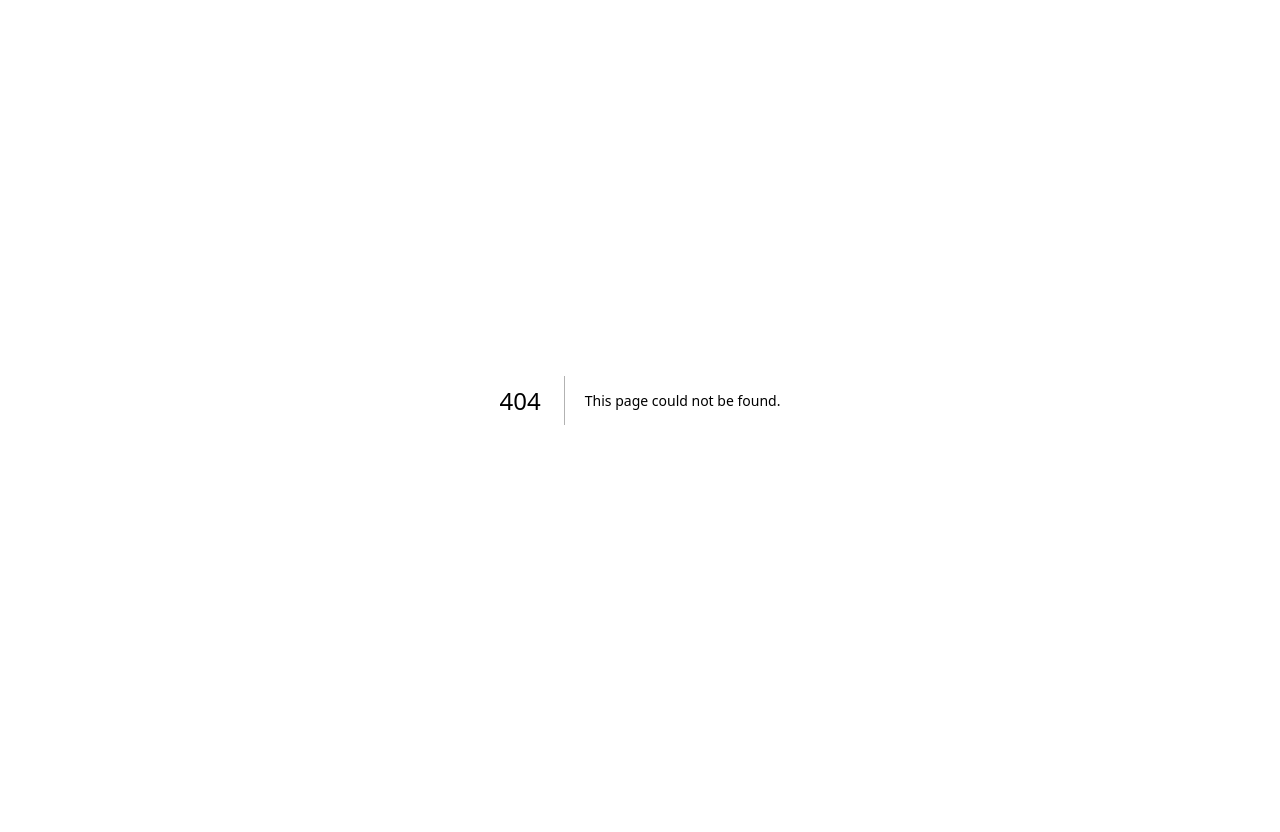
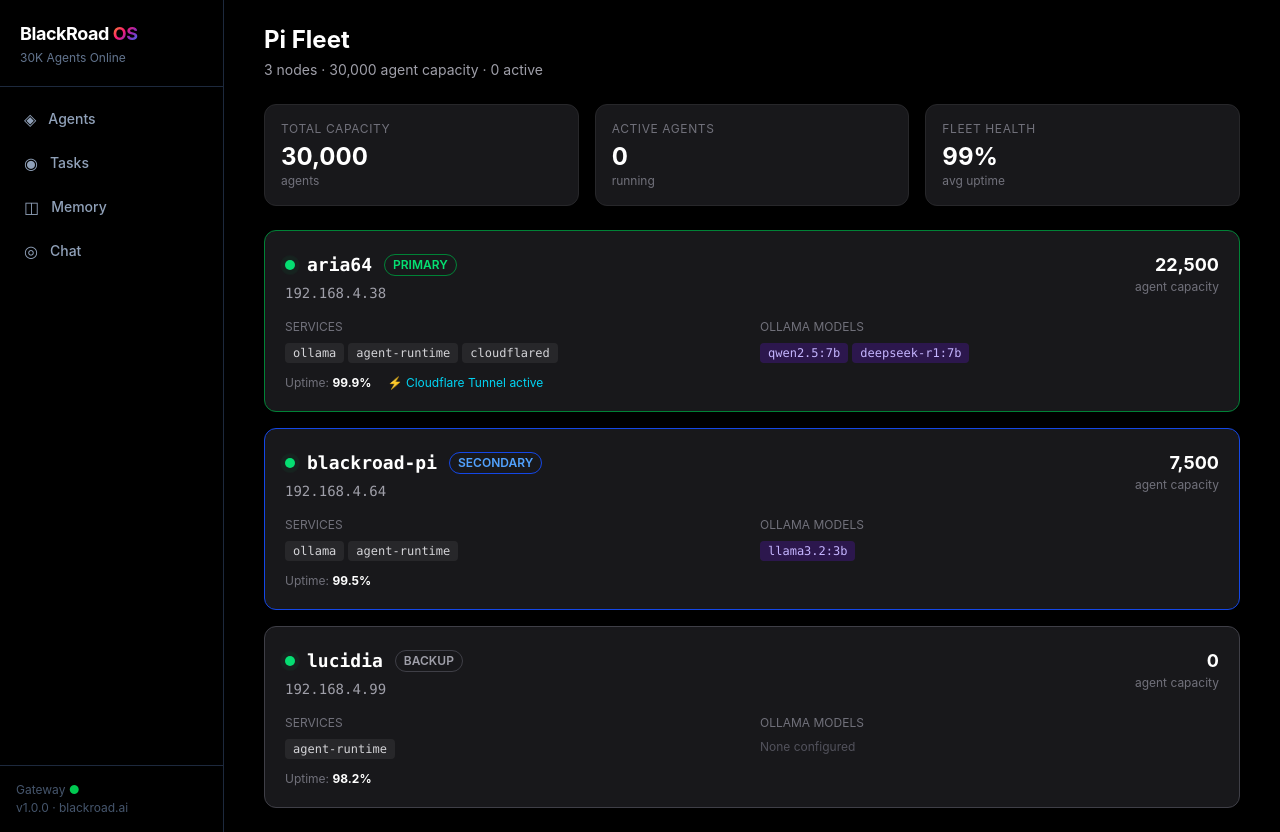
Before and after one commit to BlackRoad-OS/blackroad-os-web, a Next.js app: page /fleet in a window 1280 px wide. Before the commit this address had no page. Before the commit the page ends 800 px from the top, so only its background shows below. Built offline with nearby package versions, Linux system fonts and the light colour scheme; no server answers.

Commit message:
feat: Pi fleet map with live node status and agent capacity

```diff
--- /dev/null
+++ b/app/(app)/fleet/page.tsx
@@ -0,0 +1,136 @@
+"use client";
+import { useEffect, useState } from "react";
+
+interface PiNode {
+  hostname: string; ip: string; role: "primary" | "secondary" | "backup";
+  agent_capacity: number; agents_active: number;
+  services: string[]; tunnel_active: boolean;
+  ollama_models: string[]; uptime_pct: number;
+}
+
+const PI_NODES: PiNode[] = [
+  { hostname: "aria64",     ip: "192.168.4.38", role: "primary",   agent_capacity: 22500, agents_active: 0,
+    services: ["ollama", "agent-runtime", "cloudflared"], tunnel_active: true,
+    ollama_models: ["qwen2.5:7b", "deepseek-r1:7b"], uptime_pct: 99.9 },
+  { hostname: "blackroad-pi", ip: "192.168.4.64", role: "secondary", agent_capacity: 7500, agents_active: 0,
+    services: ["ollama", "agent-runtime"], tunnel_active: false,
+    ollama_models: ["llama3.2:3b"], uptime_pct: 99.5 },
+  { hostname: "lucidia",    ip: "192.168.4.99", role: "backup",   agent_capacity: 0, agents_active: 0,
+    services: ["agent-runtime"], tunnel_active: false,
+    ollama_models: [], uptime_pct: 98.2 },
+];
+
+const ROLE_COLOR: Record<string, string> = {
+  primary: "text-green-400 border-green-700", secondary: "text-blue-400 border-blue-700",
+  backup: "text-zinc-400 border-zinc-700",
+};
+
+function PingDot({ active }: { active: boolean }) {
+  return (
+    <span className="relative inline-flex h-2.5 w-2.5">
+      {active && <span className="animate-ping absolute inline-flex h-full w-full rounded-full bg-green-400 opacity-75" />}
+      <span className={`relative inline-flex rounded-full h-2.5 w-2.5 ${active ? "bg-green-400" : "bg-zinc-600"}`} />
+    </span>
+  );
+}
+
+export default function FleetPage() {
+  const [nodes, setNodes] = useState(PI_NODES);
+  const [reachable, setReachable] = useState<Record<string, boolean>>({});
+
+  useEffect(() => {
+    // Poll /api/fleet for live status
+    const poll = async () => {
+      try {
+        const r = await fetch("/api/fleet");
+        if (r.ok) {
+          const data = await r.json();
+          setNodes(data.nodes ?? PI_NODES);
+          setReachable(data.reachable ?? {});
+        }
+      } catch {}
+    };
+    poll();
+    const id = setInterval(poll, 15_000);
+    return () => clearInterval(id);
+  }, []);
+
+  const totalCapacity = nodes.reduce((s, n) => s + n.agent_capacity, 0);
+  const totalActive = nodes.reduce((s, n) => s + n.agents_active, 0);
+
+  return (
+    <div className="p-6 max-w-5xl mx-auto space-y-6">
+      <div>
+        <h1 className="text-2xl font-bold text-white">Pi Fleet</h1>
+        <p className="text-sm text-zinc-400 mt-1">
+          {nodes.length} nodes · {totalCapacity.toLocaleString()} agent capacity · {totalActive.toLocaleString()} active
+        </p>
+      </div>
+
+      {/* Summary cards */}
+      <div className="grid grid-cols-3 gap-4">
+        {[
+          { label: "Total Capacity", value: totalCapacity.toLocaleString(), sub: "agents" },
+          { label: "Active Agents", value: totalActive.toLocaleString(), sub: "running" },
+          { label: "Fleet Health", value: `${Math.round(nodes.reduce((s,n)=>s+n.uptime_pct,0)/nodes.length)}%`, sub: "avg uptime" },
+        ].map(({ label, value, sub }) => (
+          <div key={label} className="bg-zinc-900 border border-zinc-800 rounded-xl p-4">
+            <p className="text-xs text-zinc-500 uppercase tracking-wider">{label}</p>
+            <p className="text-2xl font-bold text-white mt-1">{value}</p>
+            <p className="text-xs text-zinc-500">{sub}</p>
+          </div>
+        ))}
+      </div>
+
+      {/* Node cards */}
+      <div className="space-y-4">
+        {nodes.map((node) => (
+          <div key={node.hostname} className={`bg-zinc-900 border rounded-xl p-5 ${ROLE_COLOR[node.role].split(" ")[1]}`}>
+            <div className="flex items-start justify-between">
+              <div>
+                <div className="flex items-center gap-3">
+                  <PingDot active={reachable[node.ip] !== false} />
+                  <h3 className="text-white font-bold font-mono text-lg">{node.hostname}</h3>
+                  <span className={`text-xs uppercase font-semibold px-2 py-0.5 rounded-full border ${ROLE_COLOR[node.role]}`}>
+                    {node.role}
+                  </span>
+                </div>
+                <p className="text-zinc-400 font-mono text-sm mt-1">{node.ip}</p>
+              </div>
+              <div className="text-right">
+                <p className="text-white text-lg font-bold">{node.agent_capacity.toLocaleString()}</p>
+                <p className="text-zinc-500 text-xs">agent capacity</p>
+              </div>
+            </div>
+
+            <div className="mt-4 grid grid-cols-2 gap-4 text-sm">
+              <div>
+                <p className="text-zinc-500 text-xs uppercase mb-2">Services</p>
+                <div className="flex flex-wrap gap-1">
+                  {node.services.map((s) => (
+                    <span key={s} className="bg-zinc-800 text-zinc-300 text-xs px-2 py-0.5 rounded font-mono">{s}</span>
+                  ))}
+                </div>
+              </div>
+              <div>
+                <p className="text-zinc-500 text-xs uppercase mb-2">Ollama Models</p>
+                <div className="flex flex-wrap gap-1">
+                  {node.ollama_models.length > 0
+                    ? node.ollama_models.map((m) => (
+                        <span key={m} className="bg-violet-900/40 text-violet-300 text-xs px-2 py-0.5 rounded font-mono">{m}</span>
+                      ))
+                    : <span className="text-zinc-600 text-xs">None configured</span>}
+                </div>
+              </div>
+            </div>
+
+            <div className="mt-3 flex items-center gap-4 text-xs text-zinc-500">
+              <span>Uptime: <strong className="text-white">{node.uptime_pct}%</strong></span>
+              {node.tunnel_active && <span className="text-cyan-400">⚡ Cloudflare Tunnel active</span>}
+            </div>
+          </div>
+        ))}
+      </div>
+    </div>
+  );
+}
```
